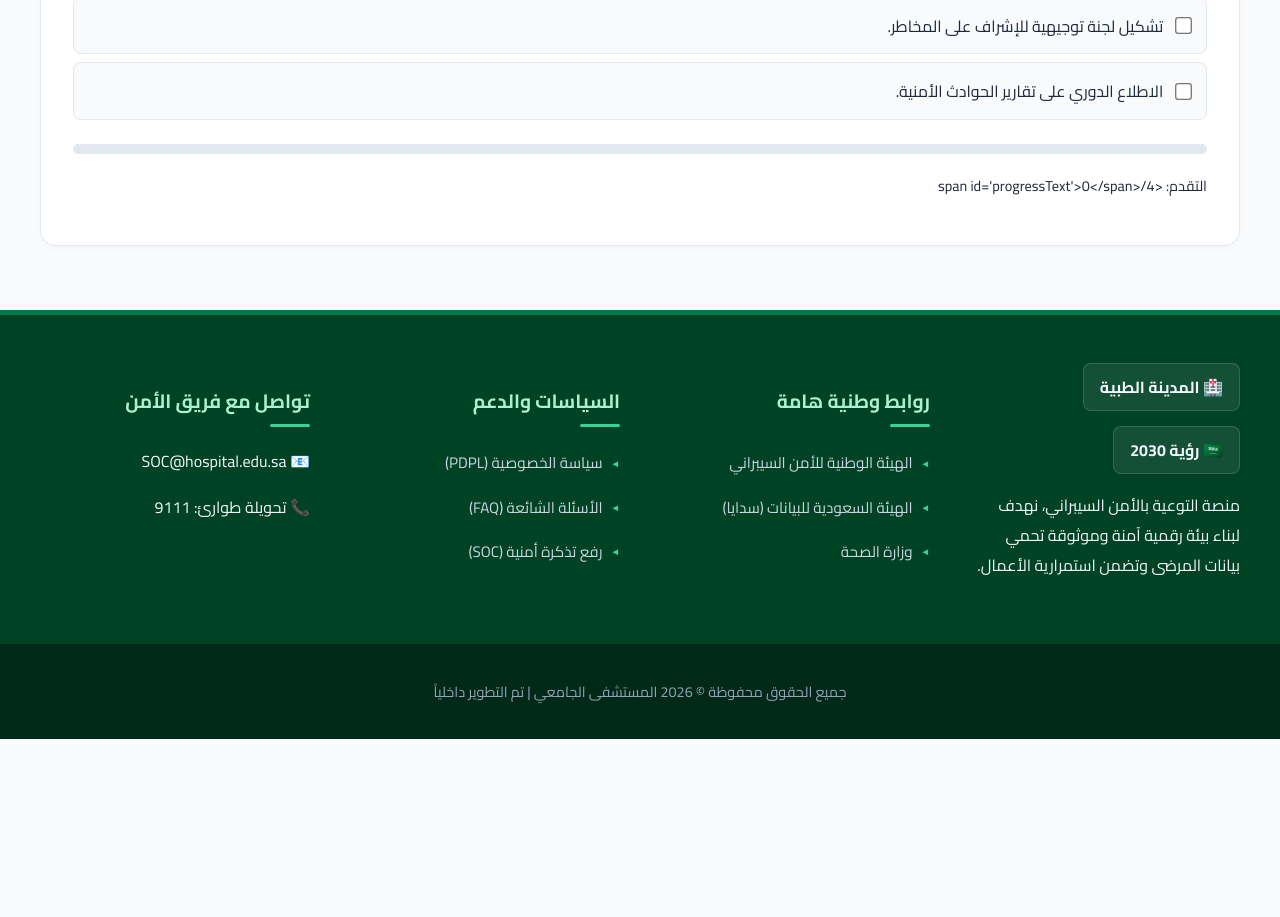
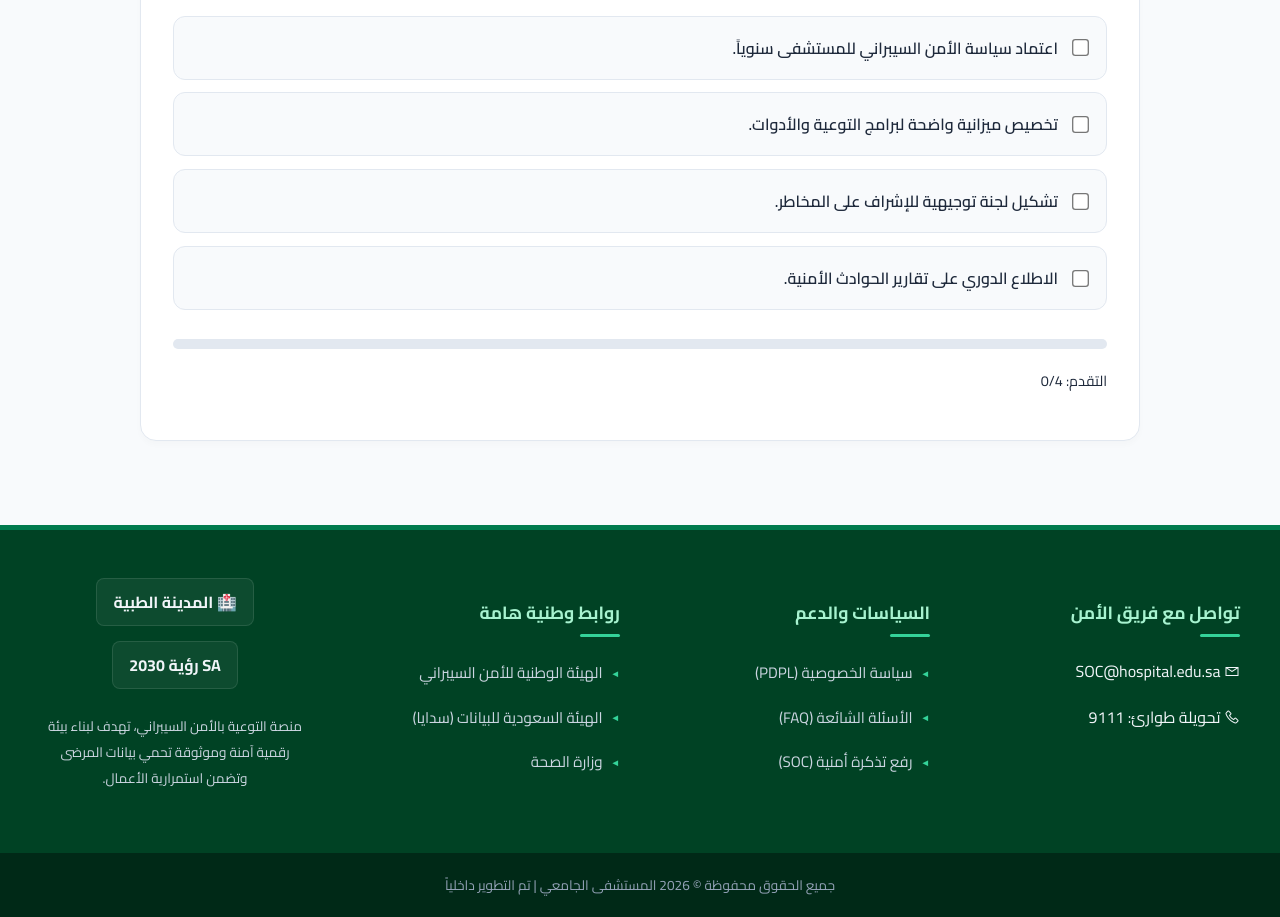
Before and after one commit to saif-ry/CO-OP-Training, a plain HTML site: page management.html in a window 1280 px wide. Shown: the part 1144-2061 px from the top of the page. Before the commit the page ends 1883 px from the top, so only its background shows below. Drawn offline with nearby package versions, Linux system fonts and the light colour scheme.

Commit message:
Update management.html

```diff
--- a/management.html
+++ b/management.html
@@ -10,7 +10,7 @@
     <link rel="stylesheet" href="style.css">
 
     <style>
-        /* --- 1. نظام المتغيرات --- */
+        /* --- 1. نظام المتغيرات (حل جذري لمشكلة الدارك مود) --- */
         :root {
             --bg-color: #f8fafc;
             --card-bg: #ffffff;
@@ -25,7 +25,7 @@
         [data-theme="dark"] {
             --bg-color: #0f172a;
             --card-bg: #1e293b;
-            --text-main: #f1f5f9;
+            --text-main: #f1f5f9; /* نص أبيض واضح في الدارك مود */
             --text-muted: #94a3b8;
             --border-color: #334155;
         }
@@ -36,7 +36,7 @@
             transition: background-color 0.3s, color 0.3s;
         }
 
-        /* --- 2. الهيدر والقوائم --- */
+        /* --- 2. الهيدر والمنيو (ثابت) --- */
         .main-header {
             background-color: var(--header-bg); color: white; padding: 1rem 2rem;
             display: flex; justify-content: space-between; align-items: center; border-bottom: 4px solid #004224;
@@ -52,42 +52,64 @@
         .nav-link { padding: 1rem 0.5rem; color: var(--text-muted); text-decoration: none; font-weight: 600; font-size: 0.95rem; display: flex; align-items: center; gap: 0.5rem; border-bottom: 3px solid transparent; white-space: nowrap; transition: 0.2s; }
         .nav-link.active, .nav-link:hover { color: var(--nca-green); border-bottom-color: var(--nca-green); }
 
-        .container { max-width: 1200px; margin: 2rem auto; padding: 0 2rem; }
-        .section-title { font-size: 1.5rem; font-weight: 700; margin-bottom: 1.5rem; display: flex; align-items: center; gap: 0.5rem; color: var(--text-main); }
+        /* --- 3. التنسيق الطولي المركزي (حل مشكلة الشاشات العريضة) --- */
+        .layout-container {
+            max-width: 1000px; /* عرض محدد لتركيز المحتوى */
+            margin: 2rem auto;
+            padding: 0 1.5rem;
+            display: flex;
+            flex-direction: column;
+            gap: 2rem;
+        }
 
-        /* --- 3. البطاقات التفاعلية --- */
-        .card { background: var(--card-bg); border: 1px solid var(--border-color); border-radius: var(--card-radius); padding: 2rem; margin-bottom: 1.5rem; box-shadow: 0 4px 6px rgba(0,0,0,0.02); }
+        .section-title { font-size: 1.5rem; font-weight: 700; display: flex; align-items: center; gap: 10px; color: var(--text-main); }
 
-        .interactive-grid { display: grid; grid-template-columns: repeat(auto-fit, minmax(200px, 1fr)); gap: 1.5rem; margin-top: 1.5rem; }
-        .info-card {
-            background: var(--bg-color); border-radius: 12px; padding: 1.5rem; text-align: center; cursor: pointer;
-            transition: 0.3s; border: 1px solid var(--border-color);
-        }
-        .info-card:hover { transform: translateY(-5px); border-color: var(--nca-green); box-shadow: 0 4px 6px rgba(0,0,0,0.1); }
-        .info-card i { font-size: 2.8rem; color: var(--nca-green); margin-bottom: 0.8rem; }
-        .info-card h3 { color: var(--text-main); margin: 0; font-size: 1rem; font-weight: 700; }
+        /* --- 4. البطاقات والمهام (إصلاح الألوان) --- */
+        .card { background: var(--card-bg); border: 1px solid var(--border-color); border-radius: var(--card-radius); padding: 2rem; box-shadow: 0 4px 6px rgba(0,0,0,0.02); }
 
-        /* --- 4. الأزرار والمهام --- */
+        .interactive-grid { display: grid; grid-template-columns: repeat(auto-fit, minmax(160px, 1fr)); gap: 1.2rem; margin-top: 1.5rem; }
+        .info-card { background: var(--bg-color); border-radius: 12px; padding: 1.5rem; text-align: center; cursor: pointer; transition: 0.3s; border: 1px solid var(--border-color); }
+        .info-card:hover { border-color: var(--nca-green); transform: translateY(-5px); box-shadow: 0 4px 6px rgba(0,0,0,0.1); }
+        .info-card i { font-size: 2.8rem; color: var(--nca-green); margin-bottom: 0.8rem; display: block; }
+        .info-card h3 { color: var(--text-main); margin: 0; font-size: 0.9rem; font-weight: 700; }
+
         .btn { background: var(--nca-green); color: white; border: none; padding: 0.8rem 1.5rem; border-radius: 8px; font-family: inherit; font-weight: 700; cursor: pointer; transition: 0.3s; text-decoration: none; display: inline-block; }
         .btn-outline { background: transparent; border: 1px solid var(--nca-green); color: var(--nca-green); }
 
-        .checklist-item { display: flex; align-items: center; gap: 10px; padding: 0.8rem; border: 1px solid var(--border-color); border-radius: 8px; margin-bottom: 0.5rem; background: var(--bg-color); }
-        .checklist-item.completed { background: #ecfdf5; border-color: #34d399; color: #065f46; text-decoration: line-through; }
-        [data-theme="dark"] .checklist-item.completed { background: #064e3b; color: #a7f3d0; }
+        .checklist-item {
+            display: flex; align-items: center; gap: 12px; padding: 1rem; border: 1px solid var(--border-color);
+            border-radius: 12px; margin-bottom: 0.8rem; background: var(--bg-color); transition: 0.3s;
+        }
+        .checklist-item span { color: var(--text-main) !important; font-weight: 600; } /* إجبار النص على الظهور */
+        .checklist-item.completed { background: #ecfdf5; border-color: #34d399; }
+        [data-theme="dark"] .checklist-item.completed { background: #064e3b; border-color: #059669; }
 
         .progress-bar { background: var(--border-color); height: 10px; border-radius: 5px; overflow: hidden; margin-top: 1rem; }
         .progress-fill { height: 100%; background: var(--nca-green); width: 0; transition: 0.5s; }
+
+        /* --- 5. الفوتر الحكومي (ثابت) --- */
+        .gov-footer { background-color: #004224; color: #f1f5f9; padding-top: 3rem; margin-top: 4rem; border-top: 5px solid var(--nca-green); }
+        .footer-container { max-width: 1200px; margin: 0 auto; padding: 0 2rem; display: grid; grid-template-columns: repeat(auto-fit, minmax(250px, 1fr)); gap: 2.5rem; }
+        .footer-col h3 { color: #a7f3d0; font-size: 1.1rem; margin-bottom: 1.2rem; }
+        .footer-col ul { list-style: none; padding: 0; margin: 0; }
+        .footer-col li { margin-bottom: 0.8rem; }
+        .footer-col a { color: #cbd5e1; text-decoration: none; font-size: 0.9rem; transition: 0.3s; }
+        .footer-col a:hover { color: white; }
+        .footer-logos { display: flex; align-items: center; gap: 15px; margin-bottom: 1.5rem; flex-wrap: wrap; justify-content: center; }
+        .hospital-logo, .vision-logo { font-weight: 700; padding: 0.5rem 1rem; border-radius: 8px; border: 1px solid rgba(255,255,255,0.1); background: rgba(255,255,255,0.05); }
+        .footer-bottom { background-color: #002917; text-align: center; padding: 1.2rem; margin-top: 3rem; font-size: 0.85rem; color: #94a3b8; }
 
         .btn-theme { background: transparent; border: none; font-size: 1.5rem; cursor: pointer; color: white; }
 
         /* النافذة المنبثقة */
         .modal { display: none; position: fixed; z-index: 1000; inset: 0; background: rgba(0,0,0,0.5); backdrop-filter: blur(4px); }
         .modal.show { display: flex; align-items: center; justify-content: center; }
-        .modal-content { background: var(--card-bg); padding: 2.5rem; border-radius: var(--card-radius); width: 90%; max-width: 600px; position: relative; line-height: 1.8; }
+        .modal-content { background: var(--card-bg); padding: 2.5rem; border-radius: var(--card-radius); width: 90%; max-width: 600px; position: relative; line-height: 1.8; color: var(--text-main); }
         .modal-header { font-size: 1.4rem; font-weight: 700; color: var(--nca-green); margin-bottom: 1rem; border-bottom: 1px solid var(--border-color); padding-bottom: 0.5rem; }
     </style>
 </head>
 <body>
+
     <header class="main-header">
         <div class="header-right">
             <div class="logo-placeholder"><i class="las la-hospital"></i></div>
@@ -111,18 +133,18 @@
         <a href="dashboard.html" class="nav-link"><span data-ar="لوحة التقارير" data-en="Dashboard">لوحة التقارير</span> <i class="las la-chart-pie"></i></a>
     </nav>
 
-    <div class="container">
-        <a href="employees.html" style="color: var(--nca-green); text-decoration: none; display: inline-flex; align-items: center; gap: 5px; margin-bottom: 1.5rem; font-weight: 700;" data-ar="← العودة للكادر الصحي" data-en="← Back to Staff List">
-            <i class="las la-arrow-right"></i> <span data-ar="العودة للكادر الصحي" data-en="Back to Staff List">العودة للكادر الصحي</span>
+    <div class="layout-container">
+        <a href="employees.html" style="color: var(--nca-green); text-decoration: none; font-weight: 700; display: flex; align-items: center; gap: 5px;">
+            <i class="las la-arrow-right"></i> <span data-ar="العودة للكادر الصحي" data-en="Back to Staff">العودة للكادر الصحي</span>
         </a>
 
         <div class="section-title">
             <i class="las la-university" style="color: var(--nca-green);"></i>
-            <span data-ar="مسؤولياتك كقائد في المستشفى" data-en="Your Responsibilities as a Hospital Leader">مسؤولياتك كقائد في المستشفى</span>
+            <span data-ar="مسؤولياتك كقائد في المستشفى" data-en="Leadership Responsibilities">مسؤولياتك كقائد في المستشفى</span>
         </div>
 
         <div class="card">
-            <p data-ar="الأمن السيبراني يبدأ من القمة. اضغط لعرض تفاصيل مسؤولياتك الاستراتيجية:" data-en="Cybersecurity starts at the top. Click to view strategic responsibilities:">الأمن السيبراني يبدأ من القمة. اضغط لعرض تفاصيل مسؤولياتك الاستراتيجية:</p>
+            <p data-ar="الأمن السيبراني يبدأ من القمة. اضغط لعرض التفاصيل الاستراتيجية:" data-en="Cybersecurity starts at the top. Click for strategic details:">الأمن السيبراني يبدأ من القمة. اضغط لعرض التفاصيل الاستراتيجية:</p>
             <div class="interactive-grid">
                 <div class="info-card" onclick="showInfoModal('support')">
                     <i class="las la-wallet"></i>
@@ -141,8 +163,7 @@
                     <h3 data-ar="ثقافة الأمن" data-en="Security Culture">ثقافة الأمن</h3>
                 </div>
                 <div class="info-card" onclick="showInfoModal('disaster')">
-                    <i class="las la-shield-virus"></i>
-                    <h3 data-ar="التعافي من الكوارث" data-en="Disaster Recovery">التعافي من الكوارث</h3>
+                    <i class="las la-sync-alt"></i> <h3 data-ar="التعافي من الكوارث" data-en="Disaster Recovery">التعافي من الكوارث</h3>
                 </div>
             </div>
         </div>
@@ -160,15 +181,51 @@
         <div class="card">
             <h3 style="margin-top:0;" data-ar="📋 قائمة الأولويات القيادية" data-en="📋 Leadership Checklist">📋 قائمة الأولويات القيادية</h3>
             <div id="checklist">
-                <label class="checklist-item"><input type="checkbox"> <span data-ar="اعتماد سياسة الأمن السيبراني للمستشفى سنوياً." data-en="Approve cybersecurity policy annually.">اعتماد سياسة الأمن السيبراني للمستشفى سنوياً.</span></label>
-                <label class="checklist-item"><input type="checkbox"> <span data-ar="تخصيص ميزانية واضحة لبرامج التوعية والأدوات." data-en="Allocate clear budget for awareness & tools.">تخصيص ميزانية واضحة لبرامج التوعية والأدوات.</span></label>
-                <label class="checklist-item"><input type="checkbox"> <span data-ar="تشكيل لجنة توجيهية للإشراف على المخاطر." data-en="Form a steering committee for risk oversight.">تشكيل لجنة توجيهية للإشراف على المخاطر.</span></label>
-                <label class="checklist-item"><input type="checkbox"> <span data-ar="الاطلاع الدوري على تقارير الحوادث الأمنية." data-en="Regularly review security incident reports.">الاطلاع الدوري على تقارير الحوادث الأمنية.</span></label>
+                <label class="checklist-item"><input type="checkbox" onchange="updateChecklist()"> <span data-ar="اعتماد سياسة الأمن السيبراني للمستشفى سنوياً." data-en="Approve cybersecurity policy annually.">اعتماد سياسة الأمن السيبراني للمستشفى سنوياً.</span></label>
+                <label class="checklist-item"><input type="checkbox" onchange="updateChecklist()"> <span data-ar="تخصيص ميزانية واضحة لبرامج التوعية والأدوات." data-en="Allocate clear budget for awareness & tools.">تخصيص ميزانية واضحة لبرامج التوعية والأدوات.</span></label>
+                <label class="checklist-item"><input type="checkbox" onchange="updateChecklist()"> <span data-ar="تشكيل لجنة توجيهية للإشراف على المخاطر." data-en="Form a steering committee for risk oversight.">تشكيل لجنة توجيهية للإشراف على المخاطر.</span></label>
+                <label class="checklist-item"><input type="checkbox" onchange="updateChecklist()"> <span data-ar="الاطلاع الدوري على تقارير الحوادث الأمنية." data-en="Regularly review security incident reports.">الاطلاع الدوري على تقارير الحوادث الأمنية.</span></label>
             </div>
             <div class="progress-bar"><div class="progress-fill" id="progressFill"></div></div>
-            <p style="margin-top: 10px; font-size:0.9rem;" data-ar="التقدم: <span id='progressText'>0</span>/4" data-en="Progress: <span id='progressText'>0</span>/4">التقدم: <span id='progressText'>0</span>/4</p>
+            <p style="margin-top: 10px; font-size:0.9rem;">التقدم: <span id='progressText'>0</span>/4</p>
         </div>
     </div>
+
+    <footer class="gov-footer">
+        <div class="footer-container">
+            <div class="footer-col contact">
+                <h3 data-ar="تواصل مع فريق الأمن" data-en="Contact Security Team">تواصل مع فريق الأمن</h3>
+                <p><i class="las la-envelope"></i> SOC@hospital.edu.sa</p>
+                <p><i class="las la-phone"></i> <span data-ar="تحويلة طوارئ: 9111" data-en="Emergency Ext: 9111">تحويلة طوارئ: 9111</span></p>
+            </div>
+            <div class="footer-col links">
+                <h3 data-ar="السياسات والدعم" data-en="Policies & Support">السياسات والدعم</h3>
+                <ul>
+                    <li><a href="#" data-ar="سياسة الخصوصية (PDPL)" data-en="Privacy Policy (PDPL)">سياسة الخصوصية (PDPL)</a></li>
+                    <li><a href="#" data-ar="الأسئلة الشائعة (FAQ)" data-en="FAQs">الأسئلة الشائعة (FAQ)</a></li>
+                    <li><a href="#" data-ar="رفع تذكرة أمنية (SOC)" data-en="Open Security Ticket (SOC)">رفع تذكرة أمنية (SOC)</a></li>
+                </ul>
+            </div>
+            <div class="footer-col links">
+                <h3 data-ar="روابط وطنية هامة" data-en="Important National Links">روابط وطنية هامة</h3>
+                <ul>
+                    <li><a href="https://nca.gov.sa" target="_blank" data-ar="الهيئة الوطنية للأمن السيبراني" data-en="National Cybersecurity Authority">الهيئة الوطنية للأمن السيبراني</a></li>
+                    <li><a href="https://sdaia.gov.sa" target="_blank" data-ar="الهيئة السعودية للبيانات (سدايا)" data-en="Saudi Data Authority (SDAIA)">الهيئة السعودية للبيانات (سدايا)</a></li>
+                    <li><a href="https://moh.gov.sa" target="_blank" data-ar="وزارة الصحة" data-en="Ministry of Health">وزارة الصحة</a></li>
+                </ul>
+            </div>
+            <div class="footer-col" style="text-align: center;">
+                <div class="footer-logos">
+                    <div class="hospital-logo">🏥 <span data-ar="المدينة الطبية" data-en="Medical City">المدينة الطبية</span></div>
+                    <div class="vision-logo" data-ar="SA رؤية 2030" data-en="SA Vision 2030">SA رؤية 2030</div>
+                </div>
+                <p style="font-size: 0.85rem; color: #cbd5e1;" data-ar="منصة التوعية بالأمن السيبراني، تهدف لبناء بيئة رقمية آمنة وموثوقة تحمي بيانات المرضى وتضمن استمرارية الأعمال." data-en="Cybersecurity awareness portal aiming to build a secure digital environment protecting patient data and ensuring business continuity.">منصة التوعية بالأمن السيبراني، تهدف لبناء بيئة رقمية آمنة وموثوقة تحمي بيانات المرضى وتضمن استمرارية الأعمال.</p>
+            </div>
+        </div>
+        <div class="footer-bottom">
+            <span data-ar="جميع الحقوق محفوظة © 2026 المستشفى الجامعي | تم التطوير داخلياً" data-en="All Rights Reserved © 2026 University Hospital | Developed Internally">جميع الحقوق محفوظة © 2026 المستشفى الجامعي | تم التطوير داخلياً</span>
+        </div>
+    </footer>
 
     <div id="infoModal" class="modal">
         <div class="modal-content">
@@ -195,6 +252,14 @@
             document.getElementById('infoModalHeader').innerText = data.title;
             document.getElementById('infoModalBody').innerText = data.body;
             document.getElementById('infoModal').classList.add('show');
+        }
+
+        // إغلاق المودال عند النقر خارج المحتوى
+        window.onclick = function(event) {
+            const modal = document.getElementById('infoModal');
+            if (event.target == modal) {
+                modal.classList.remove('show');
+            }
         }
 
         function handleScenario(isCorrect) {
@@ -228,7 +293,7 @@
 
         function toggleTheme() {
             const body = document.documentElement;
-            const currentTheme = body.getAttribute('data-theme');
+            const currentTheme = body.getAttribute('data-theme') || 'light';
             const newTheme = currentTheme === 'dark' ? 'light' : 'dark';
             body.setAttribute('data-theme', newTheme);
             document.getElementById('themeIcon').innerText = newTheme === 'dark' ? '☀️' : '🌙';
@@ -265,6 +330,5 @@
             applyLanguage();
         };
     </script>
-    <script src="script.js"></script>
 </body>
 </html>
```
